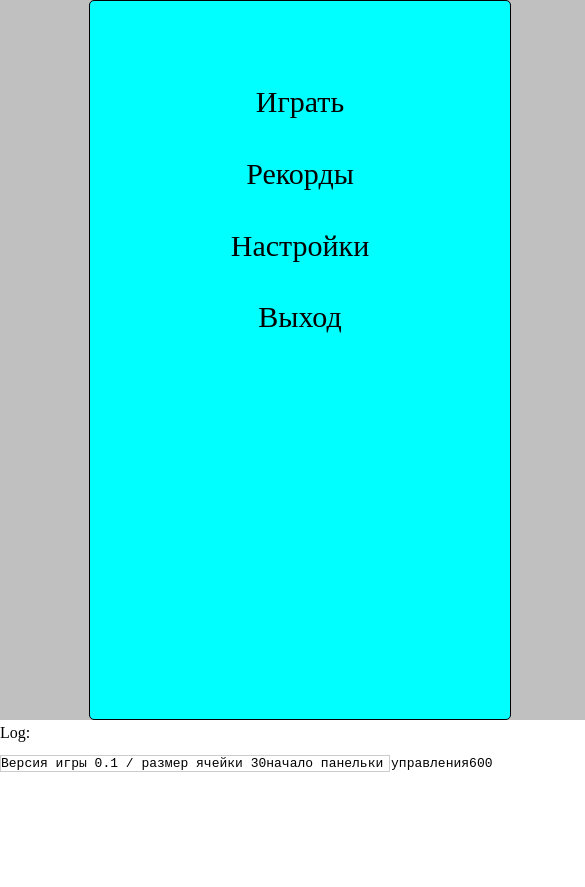
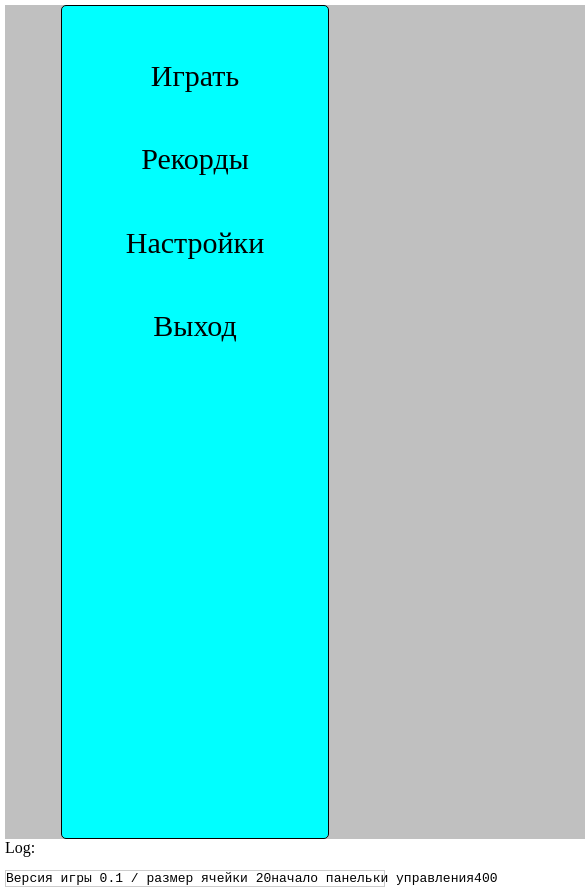
Before and after one commit to Kayzel/kaigame, a plain HTML site: page www/index.html in a window 390 px wide. Shown: the top 887 px of the page, 585 px wide, since content can reach past the window. Before the commit the page ends 844 px from the top, so only its background shows below. Drawn offline with Linux system fonts and the light colour scheme; some packages are replaced by stand-ins of ours.

Commit message:
Add files via upload

```diff
--- a/www/css/index.css
+++ b/www/css/index.css
@@ -24,7 +24,8 @@ body {
     -webkit-touch-callout: none;                /* prevent callout to copy image, etc when tap to hold */
     -webkit-text-size-adjust: none;             /* prevent webkit from resizing text to fit */
     -webkit-user-select: none;                  /* prevent copy paste, to allow, change 'none' to 'text' */
-    background-color:#E4E4E4;
+/*    background-color:#E4E4E4;*/
+    background-color: gray;
     background-image:linear-gradient(top, #A7A7A7 0%, #E4E4E4 51%);
     background-image:-webkit-linear-gradient(top, #A7A7A7 0%, #E4E4E4 51%);
     background-image:-ms-linear-gradient(top, #A7A7A7 0%, #E4E4E4 51%);
@@ -34,7 +35,13 @@ body {
         left bottom,
         color-stop(0, #A7A7A7),
         color-stop(0.51, #E4E4E4)
+
     );
+    position: absolute;
+    top: 5px;
+    left: 5px;
+    right: 5px;
+    bottom: 5px;
     background-attachment:fixed;
     font-family:'HelveticaNeue-Light', 'HelveticaNeue', Helvetica, Arial, sans-serif;
     font-size:12px;
--- a/www/css/style.css
+++ b/www/css/style.css
@@ -1,5 +1,9 @@
 body{
-
+    top: 5px;
+    left: 5px;
+    right: 5px;
+    bottom: 5px;
+    position: absolute;
     margin: 0px;
 }
 .burger_menu_chek{
@@ -140,9 +144,11 @@ output{
     float: left;
 }
 #conv{
+/*
     position: relative;
     overflow: hidden;
     display: inline-block;
+*/
 
 }
 
--- a/www/js/javascript.js
+++ b/www/js/javascript.js
@@ -36,7 +36,7 @@
     ctx = canvas.getContext('2d');
     canvas.style.zIndex = 7;
         if(window.screen.width<window.screen.height){
-            var razmX = window.screen.width;
+            var razmX = screen.width;
 
           // document.getElementById("conv").style.width = '100%';
         //   document.getElementById("conv").style.height = razmX+'px%';
@@ -51,13 +51,13 @@
 
             //console.log(screen.width+'Ширина экрана'+screen.height+'Высота экрана');
            }else if(window.screen.width>window.screen.height){
-                var razmX = window.screen.height;
+                var razmX = document.body.clientHeight;
 
           //  document.getElementById("conv").style.width = '100%';
          //  document.getElementById("conv").style.height = razmX+'px';
 
-           canvas.width = razmX;
-           canvas.height = razmX+120;
+           canvas.width = razmX-120;
+           canvas.height = razmX;
 
 
 
@@ -100,11 +100,11 @@
 //объявления переменных
  //переменная отвечающая за поле уровней сложности.
 var dl
-    if(window.screen.width<window.screen.height){
-        var razmX = window.screen.width;
+    if(screen.width<window.screen.height){
+        var razmX = screen.width;
           dl = razmX;
-           }else if(window.screen.width>window.screen.height){
-             var razmX = window.screen.height;
+           }else if(screen.width>screen.height){
+             var razmX = screen.height-200;
            dl = razmX;
            }
 
```
